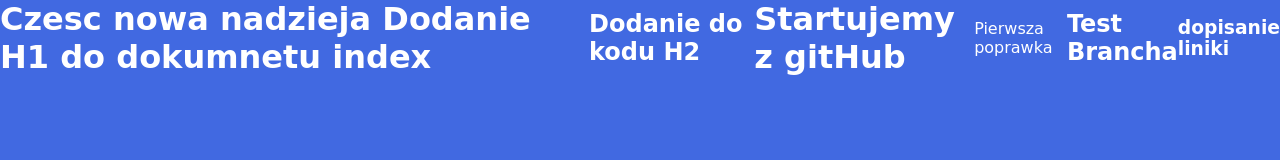
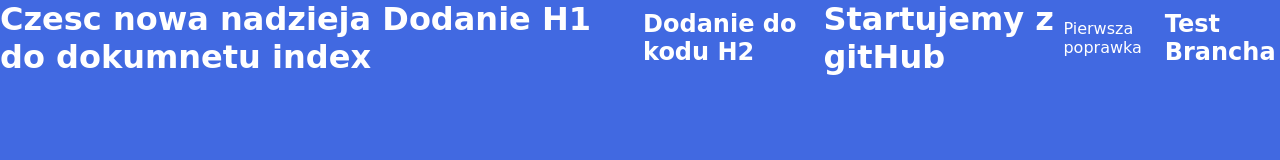
Before and after one commit to KubasKrzysztof/Test_GitHub, a plain HTML site: page index.html in a window 1280 px wide. Drawn offline with Linux system fonts and the light colour scheme.

Commit message:
Revert "wirte line"
This reverts commit c559d6052c1ae93bf275f1ce751c946c787977ad.

```diff
--- a/index.html
+++ b/index.html
@@ -15,7 +15,6 @@
     <h1>Startujemy z gitHub</h1>
     <p>Pierwsza poprawka</p>
     <h2>Test Brancha</h2>
-    <h3>dopisanie liniki</h3>
 </body>
 
 </html>
```
